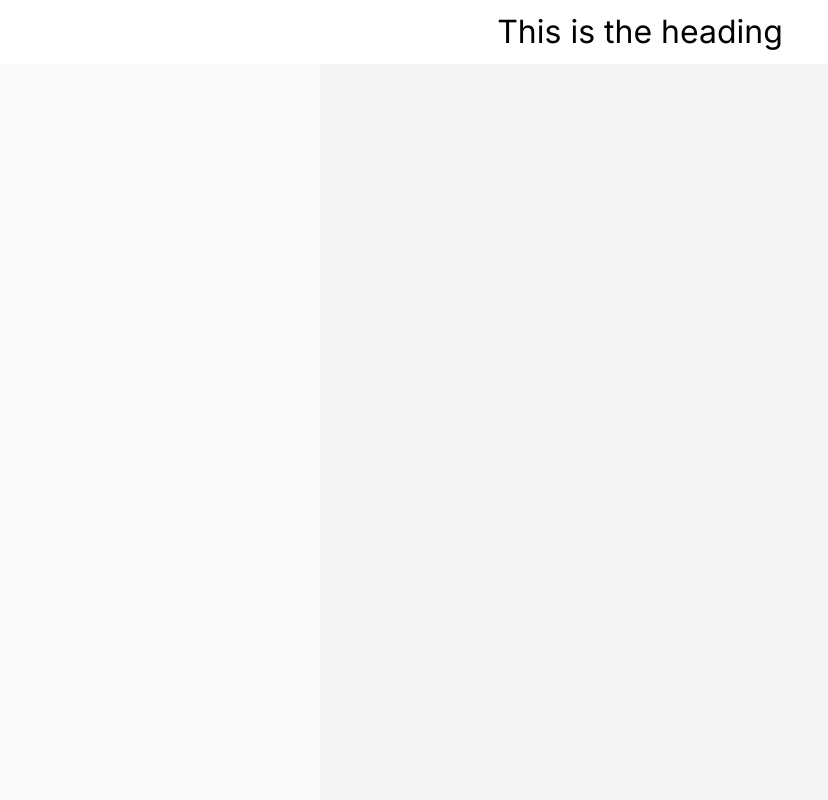
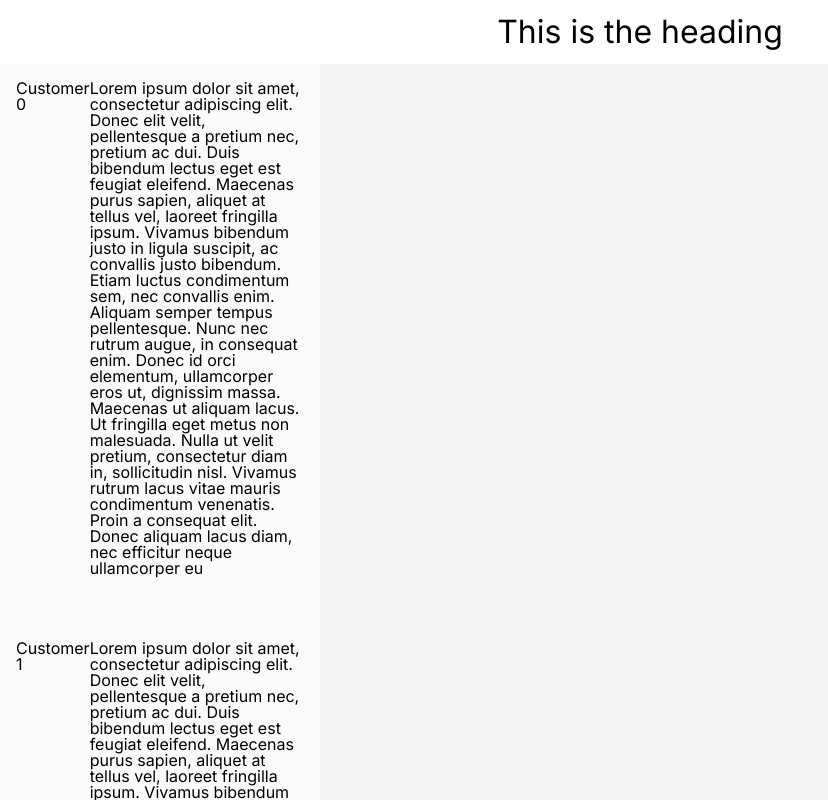
Before and after one commit to dibkb/cube-assignment, a React (Vite) app: page / in a window 1280 px wide. Shown: the top 800 px of the page, without its empty margins (0-828 px from the left). Built offline with nearby package versions, Linux system fonts and the light colour scheme.

Commit message:
render customer

```diff
--- /dev/null
+++ b/src/components/Customer.tsx
@@ -0,0 +1,12 @@
+// CSS file
+import "../styles/customer.list.css";
+import { type Customer as CustomerType } from "../types/Customer";
+export const Customer = (customer: CustomerType) => {
+  const { title, name } = customer;
+  return (
+    <div className="customer-card">
+      <h1>{name}</h1>
+      <p>{title}</p>
+    </div>
+  );
+};
--- a/src/components/CustomerList.tsx
+++ b/src/components/CustomerList.tsx
@@ -1,7 +1,10 @@
+// CSS files
+import "../styles/customer.list.css";
 import { useCustomerContext } from "../hooks/useCustomerContext";
+import { Customer } from "./Customer";
 
 export const CustomerList = () => {
   const { customer } = useCustomerContext();
-  console.log(customer);
-  return <div>{}</div>;
+  const renderCustomers = customer.map((cust) => <Customer {...cust} />);
+  return <div className="customer-list-container">{renderCustomers}</div>;
 };
--- a/src/context/customerContext.tsx
+++ b/src/context/customerContext.tsx
@@ -6,6 +6,7 @@ import React, {
   SetStateAction,
 } from "react";
 import { Customer } from "../types/Customer";
+import { makeCustomers } from "../data/mockCustomer";
 
 interface CustomerContext {
   customer: Customer[];
@@ -13,7 +14,7 @@ interface CustomerContext {
 }
 
 const defaultState: CustomerContext = {
-  customer: [],
+  customer: makeCustomers(1000),
   setCustomer: () => {},
 };
 
--- /dev/null
+++ b/src/data/mockCustomer.ts
@@ -0,0 +1,16 @@
+import { Customer } from "../types/Customer";
+
+function makeCustomers(total: number = 1000) {
+  const res: Customer[] = [];
+  for (let i = 0; i < total; ++i) {
+    const data: Customer = {
+      name: `Customer ${i}`,
+      title:
+        "Lorem ipsum dolor sit amet, consectetur adipiscing elit. Donec elit velit, pellentesque a pretium nec, pretium ac dui. Duis bibendum lectus eget est feugiat eleifend. Maecenas purus sapien, aliquet at tellus vel, laoreet fringilla ipsum. Vivamus bibendum justo in ligula suscipit, ac convallis justo bibendum. Etiam luctus condimentum sem, nec convallis enim. Aliquam semper tempus pellentesque. Nunc nec rutrum augue, in consequat enim. Donec id orci elementum, ullamcorper eros ut, dignissim massa. Maecenas ut aliquam lacus. Ut fringilla eget metus non malesuada. Nulla ut velit pretium, consectetur diam in, sollicitudin nisl. Vivamus rutrum lacus vitae mauris condimentum venenatis. Proin a consequat elit. Donec aliquam lacus diam, nec efficitur neque ullamcorper eu",
+      address: `Address ${i} Elm Street, Springfield, IL 62701, USA`,
+    };
+    res.push(data);
+  }
+  return res;
+}
+export { makeCustomers };
--- /dev/null
+++ b/src/styles/customer.list.css
@@ -0,0 +1,9 @@
+.customer-list-container {
+  display: flex;
+  flex-direction: column;
+  gap: 2rem;
+}
+.customer-card {
+  padding: 1rem;
+  display: flex;
+}
```
